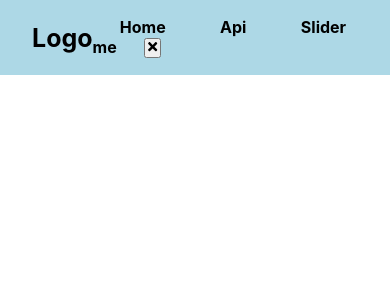
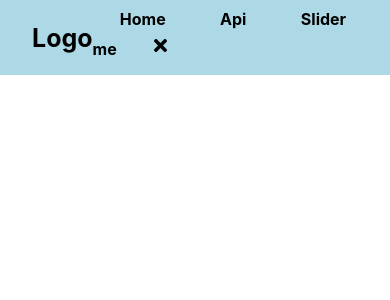
Before and after one commit to moonspark78/nav-back-api-slider, a React (Create React App) app: page / in a window 390 px wide. Shown: the top 300 px of the page. Built offline with nearby package versions, Linux system fonts and the light colour scheme.

Commit message:
:art: nav  :art:

```diff
--- a/src/Components/Navbar.jsx
+++ b/src/Components/Navbar.jsx
@@ -1,9 +1,12 @@
-import React from 'react'
+import React, { useRef } from 'react'
 import "./nav.css"
-import { HiMenu } from "react-icons/hi";
-import { FaTimes } from "react-icons/fa";
+import { FaTimes, FaBars } from "react-icons/fa";
 
 export const Navbar = () => {
+
+    const navRef = useRef();
+
+
   return (
     <header>
             <h3>Logo</h3>
@@ -12,12 +15,12 @@ export const Navbar = () => {
                 <a href='/#'>Api</a>
                 <a href='/#'>Slider</a>
                 <a href='/#'>About me</a>
-                <button>
+                <button className="nav-btn nav-close">
                     <FaTimes/>
                 </button>
             </nav>
-            <button>
-                <HiMenu/>
+            <button className="nav-btn">
+                <FaBars/>
             </button>
     </header>
   )
--- a/src/Components/nav.css
+++ b/src/Components/nav.css
@@ -1,10 +1,10 @@
-*{
+* {
   margin: 0;
   padding: 0;
   box-sizing: border-box;
 }
 
-header{
+header {
   display: flex;
   align-items: center;
   justify-content: space-between;
@@ -13,17 +13,36 @@ header{
   padding: 0 2rem;
 }
 
-header h3{
+header h3 {
   font-size: 25px;
+  cursor: pointer;
 }
 
-nav a{
+nav a {
   margin: 0 1.7rem;
   text-decoration: none;
   color: black;
   font-weight: bold;
 }
 
-nav a:hover{
+nav a:hover {
   color: red;
 }
+
+header .nav-btn {
+  padding: 7px;
+  cursor: pointer;
+  font-size: 19px;
+  background: transparent;
+  border: none;
+  outline: none;
+  visibility: hidden;
+  opacity: 0;
+}
+
+@media screen and (max-width: 768px) {
+    header .nav-btn{
+        visibility: visible;
+        opacity: 1;
+    }
+}
```
Lines whose indentation alone changed are shown as unchanged.
